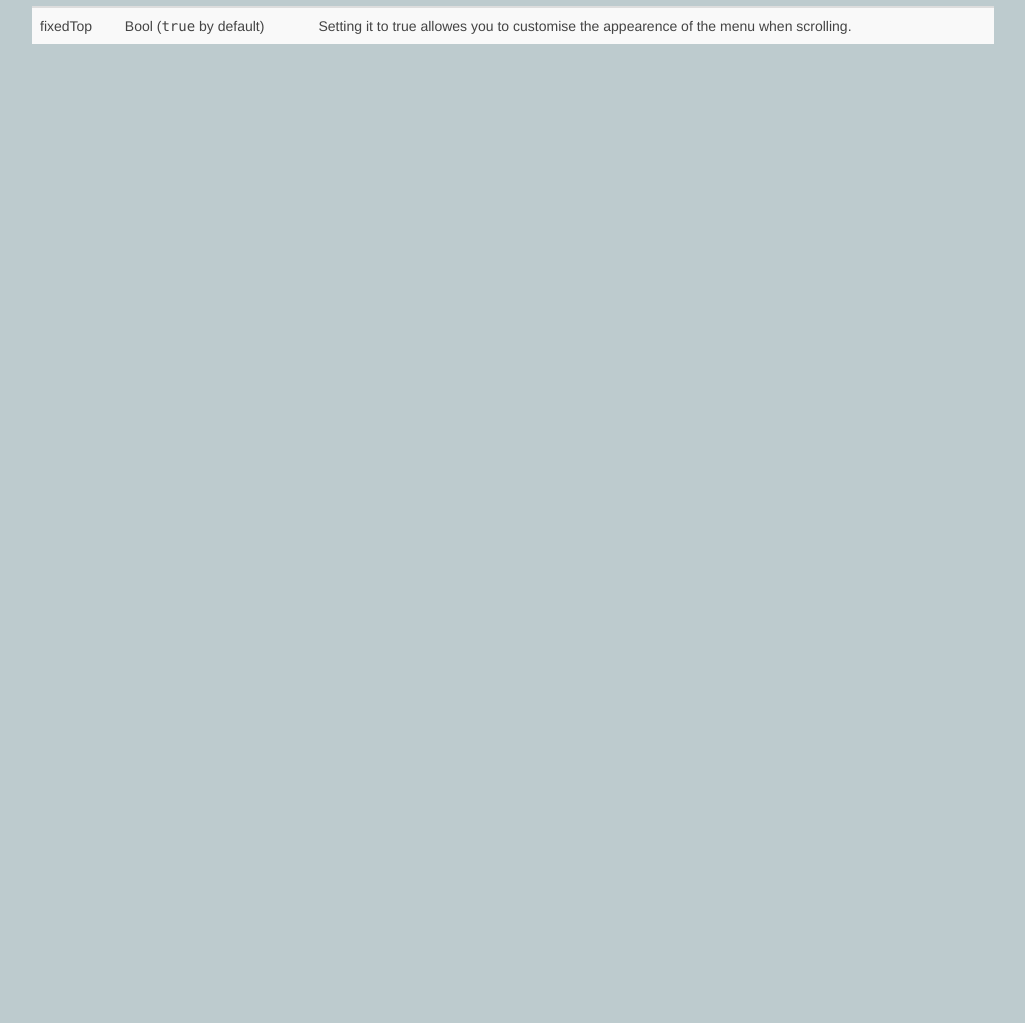
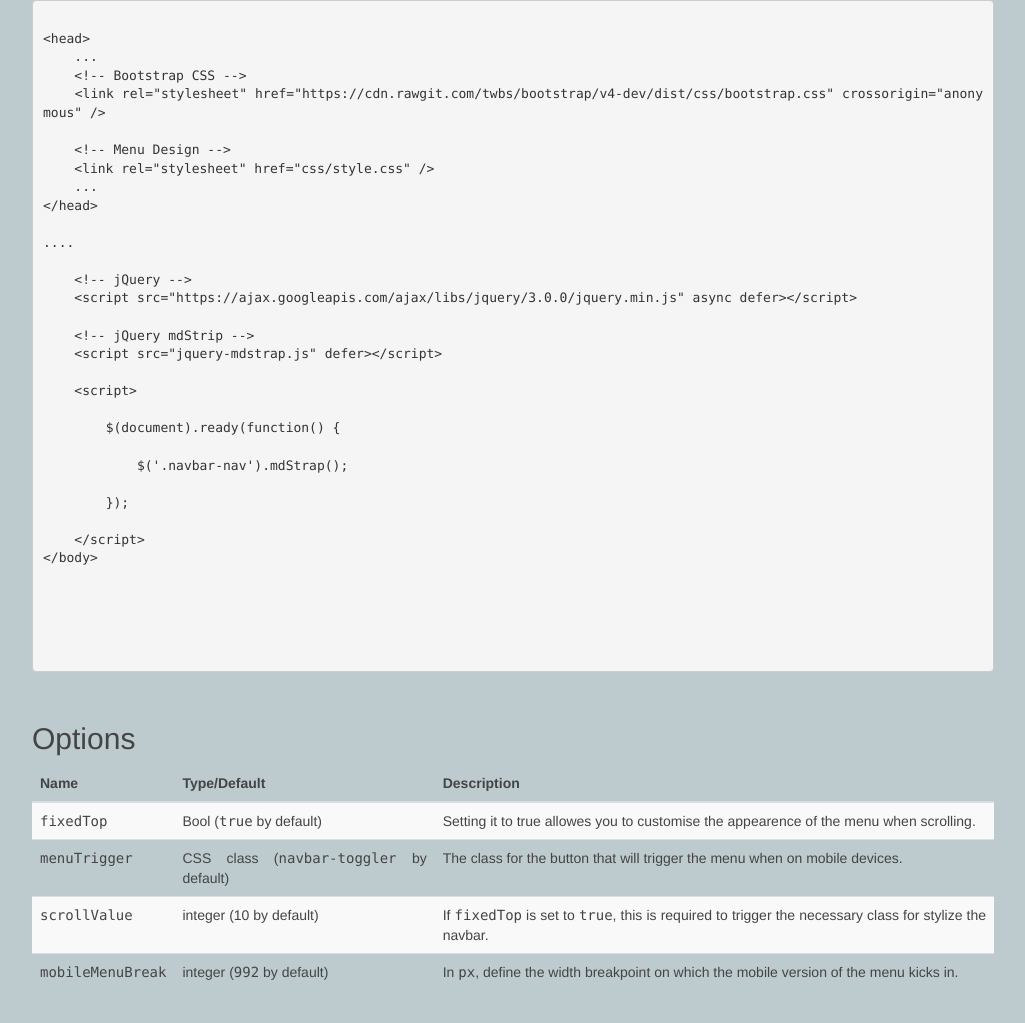
Before and after one commit to corneliucirlan/jquery-mdstrap, a plain HTML site: page index.html in a window 1280 px wide. Shown: the part 296-1319 px from the top of the page, without its empty margins (127-1152 px from the left). Before the commit the page ends 800 px from the top, so only its background shows below. Drawn offline with nearby package versions, Linux system fonts and the light colour scheme.

Commit message:
Update index.html

```diff
--- a/index.html
+++ b/index.html
@@ -44,8 +44,49 @@
                     </div>
                 </section>
 
-                <!-- Plugin Usage -->
-                <!-- <section></section -->
+                <!-- Plugin Installation -->
+                <section class="row">
+                    <div class="col-xs-12">
+                        <h2>Plugin installation</h2>
+                        <p>You'll have to include the CSS in the <samp>&lt;head&gt;</samp> and JavaScript just before your <samp>&lt;/body&gt;</samp> of your project and that's it.</p>
+                        <pre>
+                            <code>
+&lt;head&gt;
+    ...
+    &lt;!-- Bootstrap CSS --&gt;
+    &lt;link rel="stylesheet" href="https://cdn.rawgit.com/twbs/bootstrap/v4-dev/dist/css/bootstrap.css" crossorigin="anonymous" /&gt;
+
+    &lt;!-- Menu Design --&gt;
+    &lt;link rel="stylesheet" href="css/style.css" /&gt;
+    ...
+&lt;/head&gt;
+
+....
+
+    &lt;!-- jQuery --&gt;
+    &lt;script src="https://ajax.googleapis.com/ajax/libs/jquery/3.0.0/jquery.min.js" async defer&gt;&lt;/script&gt;
+
+    &lt;!-- jQuery mdStrip --&gt;
+    &lt;script src="jquery-mdstrap.js" defer&gt;&lt;/script&gt;
+
+    &lt;script&gt;
+
+        $(document).ready(function() {
+
+            $('.navbar-nav').mdStrap();
+
+        });
+
+    &lt;/script&gt;
+&lt;/body&gt;
+
+
+
+                            </code>
+                        </pre>
+
+                    </div>
+                </section>
 
                 <!-- Plugin Options -->
                 <section class="row">
@@ -61,10 +102,33 @@
                             </thead>
 
                             <tbody>
+
+                                <!-- Fixed Top -->
                                 <tr>
-                                    <td>fixedTop</td>
+                                    <td><samp>fixedTop</samp></td>
                                     <td>Bool (<samp>true</samp> by default)</td>
                                     <td>Setting it to true allowes you to customise the appearence of the menu when scrolling.</td>
+                                </tr>
+
+                                <!-- Menu Trigger -->
+                                <tr>
+                                    <td><samp>menuTrigger</samp></td>
+                                    <td>CSS class (<samp>navbar-toggler</samp> by default)</td>
+                                    <td>The class for the button that will trigger the menu when on mobile devices.</td>
+                                </tr>
+
+                                <!-- Scroll Value -->
+                                <tr>
+                                    <td><samp>scrollValue</samp></td>
+                                    <td>integer (<sam>10</sam> by default)</td>
+                                    <td>If <samp>fixedTop</samp> is set to <samp>true</samp>, this is required to trigger the necessary class for stylize the navbar.</td>
+                                </tr>
+
+                                <!-- Menu Break Point -->
+                                <tr>
+                                    <td><samp>mobileMenuBreak</samp></td>
+                                    <td>integer (<samp>992</samp> by default)</td>
+                                    <td>In <samp>px</samp>, define the width breakpoint on which the mobile version of the menu kicks in.</td>
                                 </tr>
                             </tbody>
                         </table>
@@ -85,7 +149,7 @@
         <script src="https://ajax.googleapis.com/ajax/libs/jquery/3.0.0/jquery.min.js" async defer></script>
 
         <!-- jQuery mdStrip -->
-        <script src="jquery-mdstrap.js"></script>
+        <script src="jquery-mdstrap.js" defer></script>
 
         <script>
 
```
